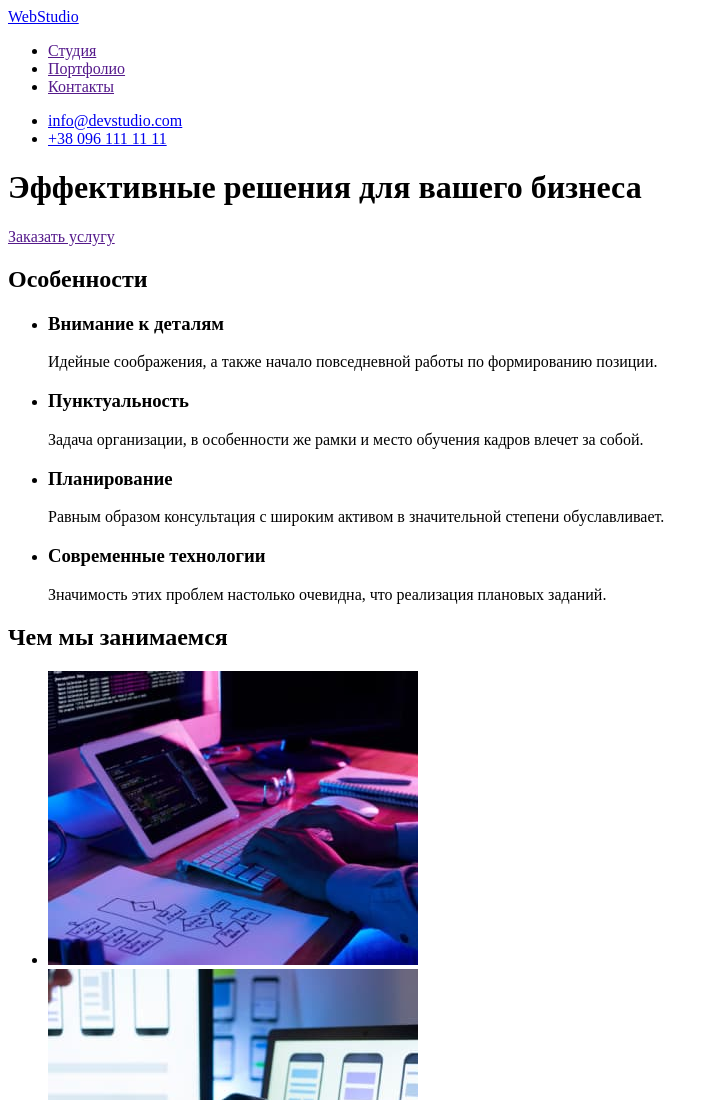
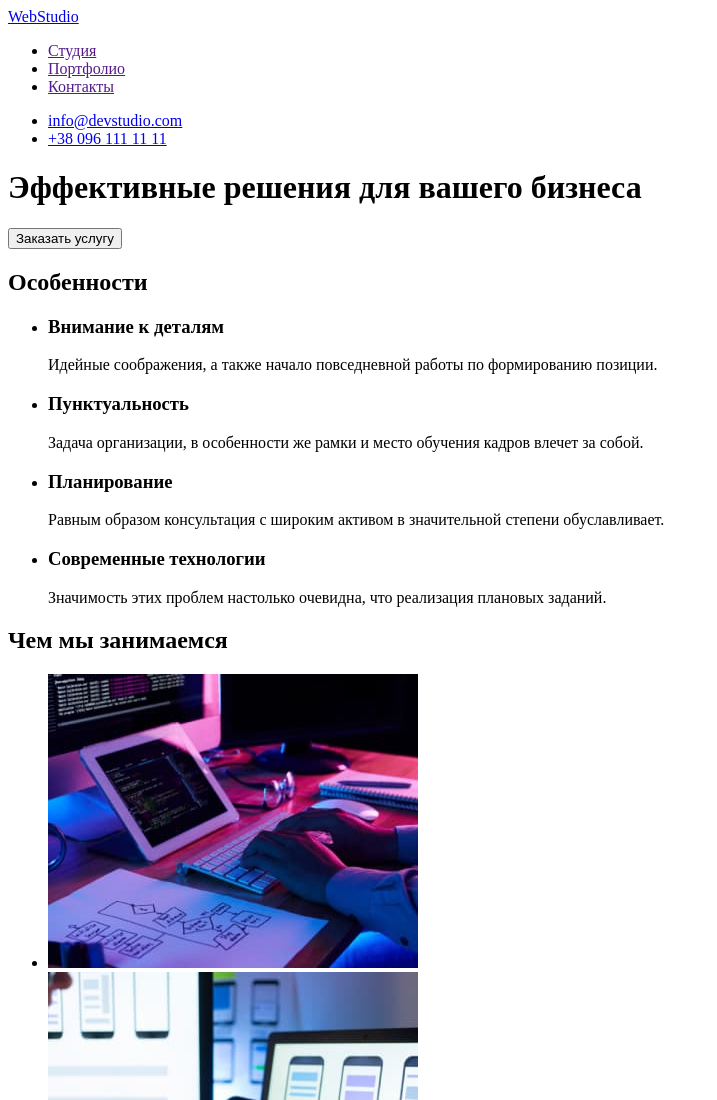
Before and after one commit to ludzay/goit-markup-hw-01, a plain HTML site: page index.html in a window 1280 px wide. Shown: the top 1100 px of the page, without its empty margins (0-717 px from the left). Drawn offline with Linux system fonts and the light colour scheme.

Commit message:
Update index.html

```diff
--- a/index.html
+++ b/index.html
@@ -22,10 +22,8 @@
         </ul>
         <div>
             <h1>Эффективные решения для вашего бизнеса</h1>
-            <a href="">Заказать услугу</a>
-            <!-- <button type=button onclick="alert('This 15-20 minute piece was composed by George Gershwin.')">
-                Show hint
-            </button> -->
+            <button>Заказать услугу</button>
+
         </div>
     </header>
    <main>
```
